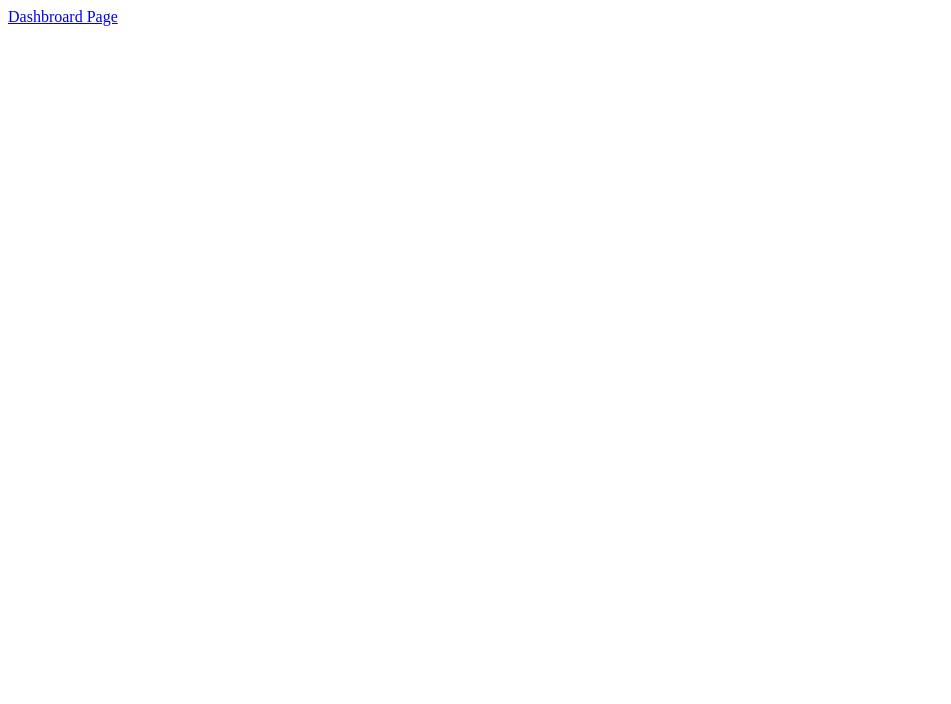
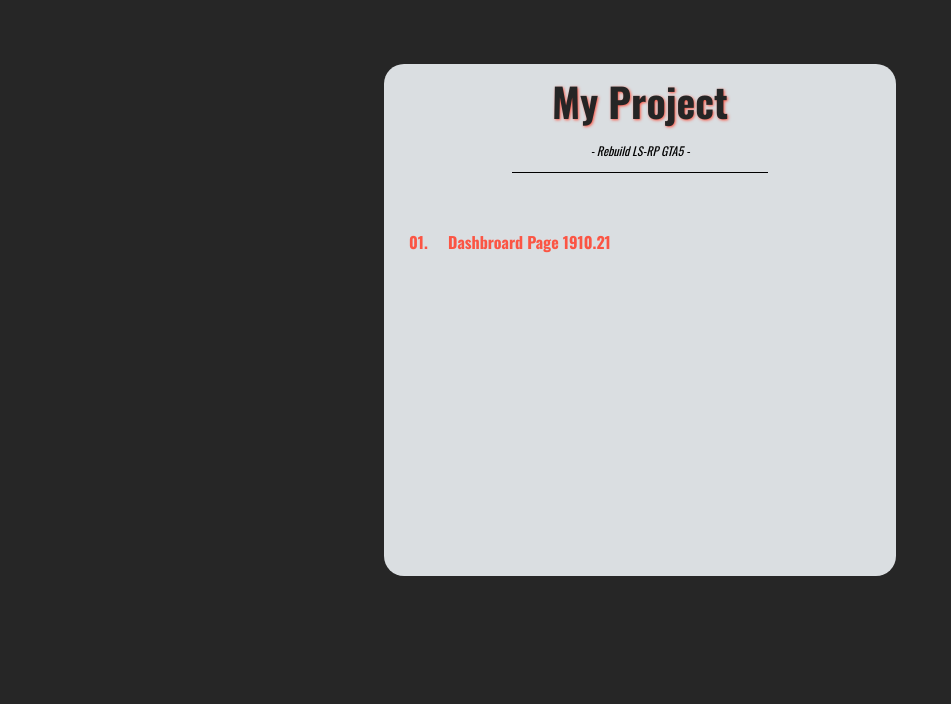
Before and after one commit to ngonvu6626/My-Project, a plain HTML site: page index.html in a window 1280 px wide. Shown: the whole page, without its empty margins (0-951 px from the left). Drawn offline with nearby package versions, Linux system fonts and the light colour scheme.

Commit message:
Update index general

```diff
--- a/index.html
+++ b/index.html
@@ -4,9 +4,19 @@
     <meta charset="UTF-8" />
     <meta http-equiv="X-UA-Compatible" content="IE=edge" />
     <meta name="viewport" content="width=device-width, initial-scale=1.0" />
-    <title>Github Site</title>
+    <title>My Project</title>
+    <link rel="stylesheet" href="./assets/css/base.css" />
+    <link rel="stylesheet" href="main.css" />
   </head>
-  <body>
-    <a href="./dashboard-page/index.html">Dashbroard Page </a>
+  <body style="background-image: none">
+    <div>
+      <h2>My Project</h2>
+      <i>- Rebuild LS-RP GTA5 -</i>
+      <ul>
+        <li>
+          <a href="./dashboard-page/index.html">Dashbroard Page 1910.21</a>
+        </li>
+      </ul>
+    </div>
   </body>
 </html>
--- /dev/null
+++ b/main.css
@@ -0,0 +1,64 @@
+body {
+  background-color: rgba(0, 0, 0, 0.85);
+}
+div {
+  display: block;
+  margin: 5% auto;
+  background-color: var(--white);
+  width: 512px;
+  height: 512px;
+  border-radius: 20px;
+}
+
+div i {
+  display: block;
+  width: 50%;
+  text-align: center;
+  font-size: 1.2rem;
+  border-bottom: 1px solid black;
+  padding: 8px 0 16px 0;
+  margin-left: 25%;
+}
+
+div h2 {
+  text-align: center;
+  width: 100%;
+  padding: 32px;
+  color: var(--black);
+  font-size: 4rem;
+  text-shadow: var(--textShadow1);
+}
+
+div h2:hover {
+  color: var(--primary);
+  text-shadow: var(--textShadow2);
+}
+
+ul {
+  height: 100%;
+  width: 100%;
+  margin: 16px;
+  padding: 32px;
+}
+
+ul li {
+  list-style: decimal-leading-zero;
+  color: var(--primary);
+  font-size: 1.6rem;
+  font-weight: bold;
+}
+
+a {
+  display: block;
+  width: 100%;
+  padding: 16px;
+  color: var(--primary);
+}
+li a:hover {
+  opacity: 0.9;
+  transform: translateY(-1px);
+}
+
+li a:active {
+  transform: none;
+}
```
